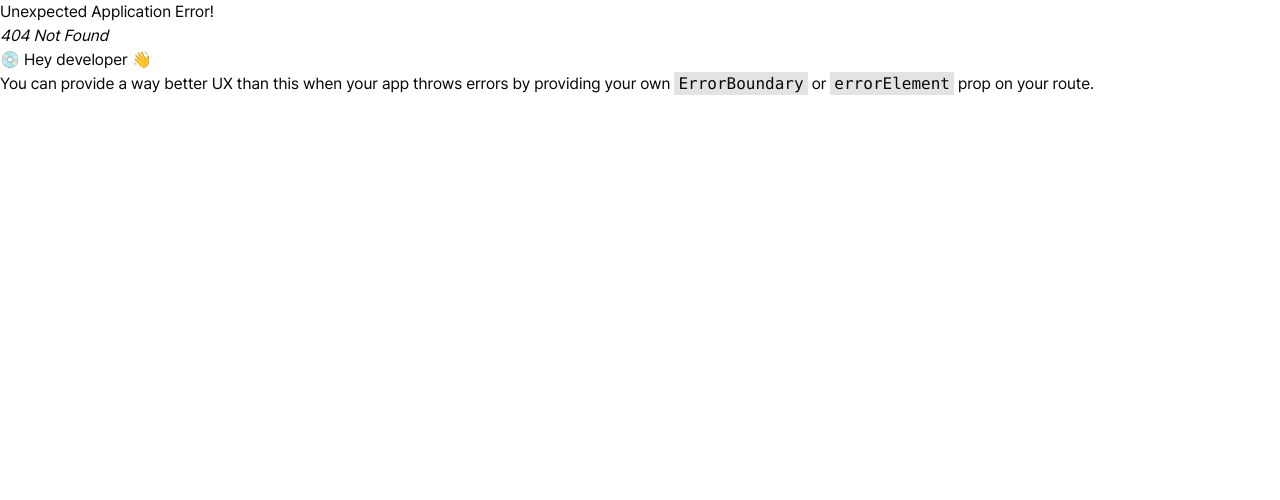
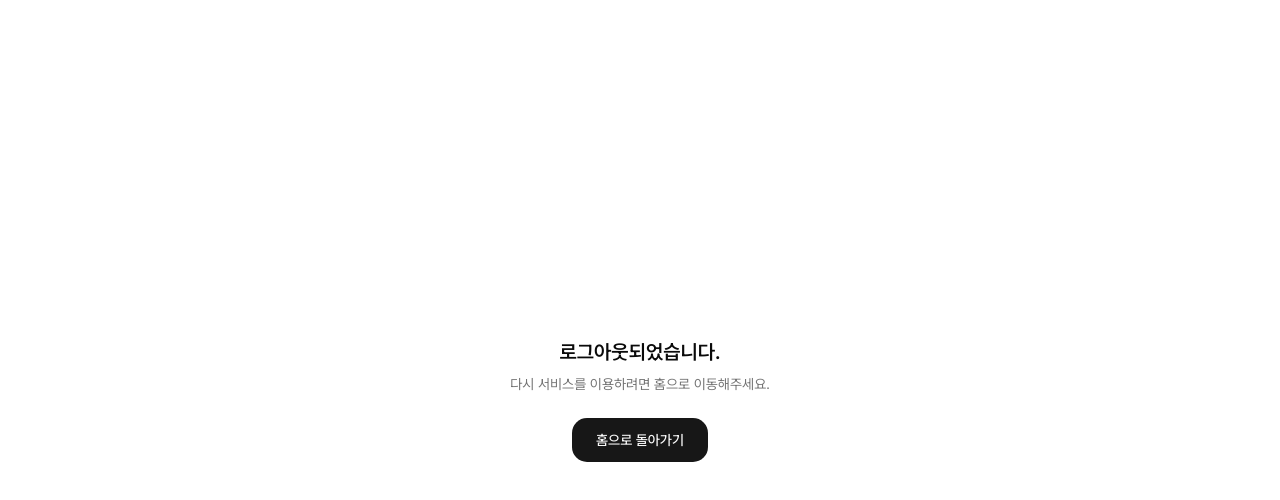
Before and after one commit to Likelion-YeungNam-Univ/14th-Marshmello-web, a React (Vite) app: page /logout in a window 1280 px wide. Before the commit this address had no page. Shown: the top 500 px of the page. Built offline with nearby package versions, Linux system fonts and the light colour scheme.

Commit message:
feat: 로그아웃 페이지 라우팅 추가

```diff
--- a/src/app/router/index.tsx
+++ b/src/app/router/index.tsx
@@ -5,6 +5,7 @@ import { CarePage } from "@/pages/care-page"
 import { CheckinPage } from "@/pages/checkin-page"
 import { ContentDetailPage } from "@/pages/content-detail-page"
 import { HomePage } from "@/pages/home-page"
+import { LogoutPage } from "@/pages/logout-page"
 
 export const router = createBrowserRouter([
   {
@@ -20,4 +21,5 @@ export const router = createBrowserRouter([
       { path: "contents/:contentId", element: <ContentDetailPage /> },
     ],
   },
+  { path: "/logout", element: <LogoutPage /> },
 ])
--- /dev/null
+++ b/src/pages/logout-page.tsx
@@ -0,0 +1,18 @@
+import { Link } from "react-router-dom"
+
+export function LogoutPage() {
+  return (
+    <main className="mx-auto flex min-h-dvh w-full max-w-[393px] flex-col items-center justify-center px-5 text-center">
+      <h1 className="text-xl font-semibold">로그아웃되었습니다.</h1>
+      <p className="mt-2 text-sm text-muted-foreground">
+        다시 서비스를 이용하려면 홈으로 이동해주세요.
+      </p>
+      <Link
+        className="mt-6 flex h-11 items-center justify-center rounded-[15px] bg-primary px-6 text-sm font-medium text-primary-foreground"
+        to="/"
+      >
+        홈으로 돌아가기
+      </Link>
+    </main>
+  )
+}
--- a/src/shared/components/ui/header.tsx
+++ b/src/shared/components/ui/header.tsx
@@ -1,13 +1,14 @@
 import type { ComponentProps } from "react"
 import { LogOut } from "lucide-react"
+import { Link } from "react-router-dom"
 
 import { cn } from "@/shared/lib/utils"
 
 type HeaderProps = ComponentProps<"header"> & {
-  onLogout?: () => void
+  logoutTo?: string
 }
 
-export function Header({ className, onLogout, ...props }: HeaderProps) {
+export function Header({ className, logoutTo = "/logout", ...props }: HeaderProps) {
   return (
     <header
       className={cn(
@@ -20,14 +21,13 @@ export function Header({ className, onLogout, ...props }: HeaderProps) {
         품결
       </span>
 
-      <button
+      <Link
         aria-label="로그아웃"
         className="relative flex size-6 shrink-0 items-center justify-center focus-visible:outline-none focus-visible:ring-2 focus-visible:ring-ring"
-        onClick={onLogout}
-        type="button"
+        to={logoutTo}
       >
         <LogOut aria-hidden="true" className="size-6" strokeWidth={2} />
-      </button>
+      </Link>
     </header>
   )
 }
```
